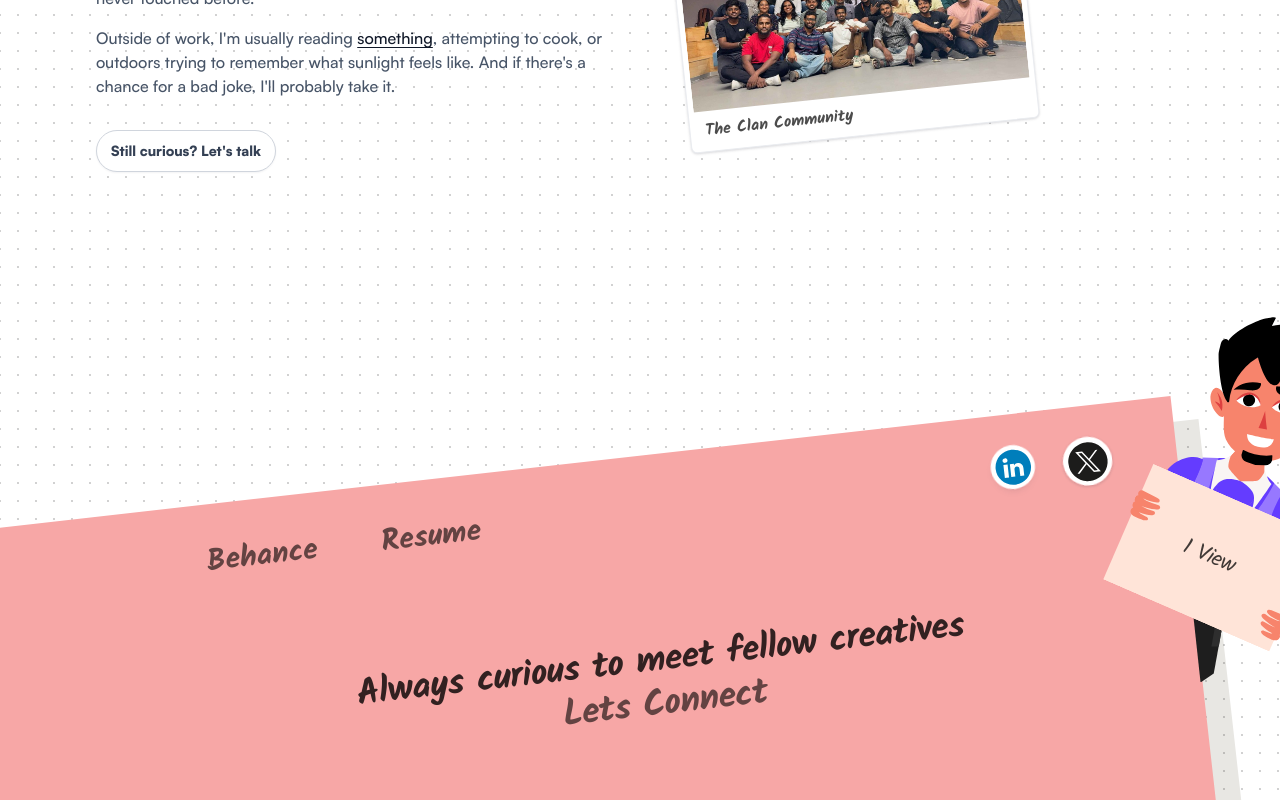
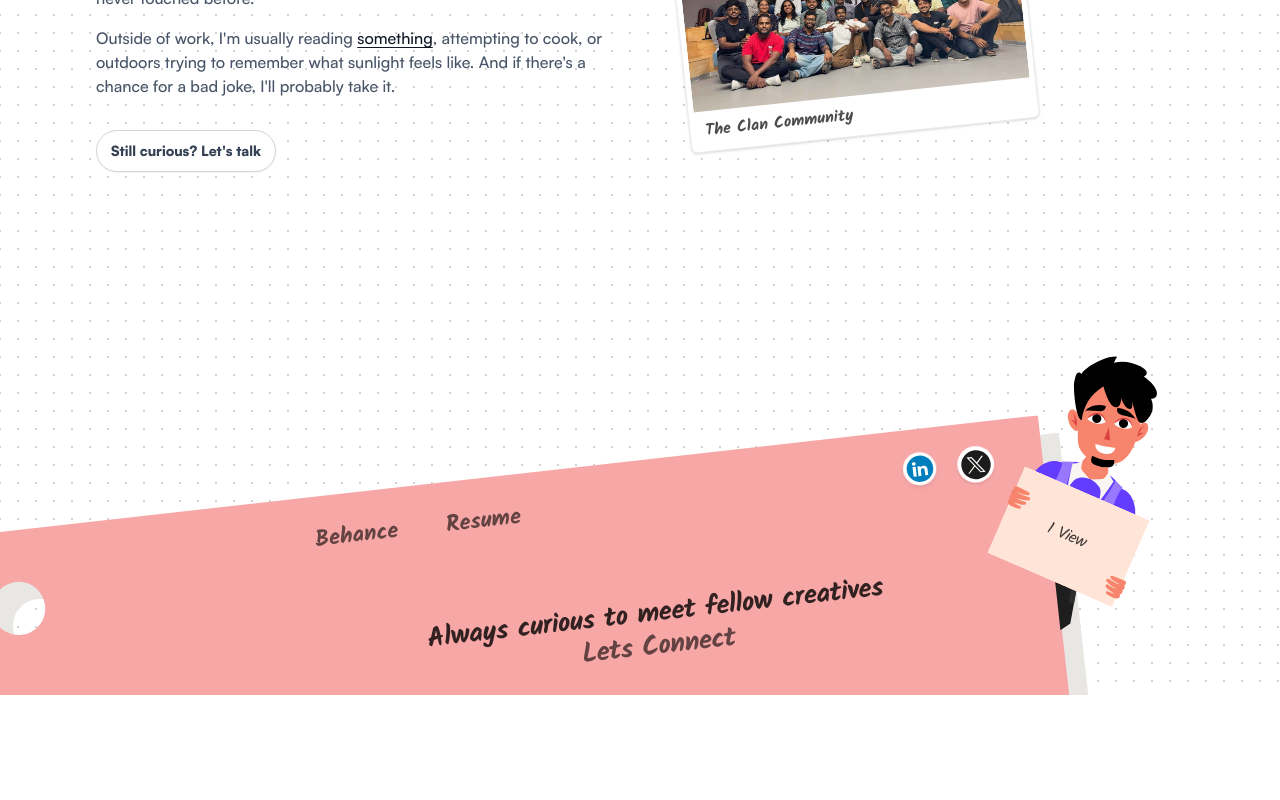
Before and after one commit to Akash-karan/Akash-Resume, a Next.js app: page / in a window 1280 px wide. Shown: the part 3460-4260 px from the top of the page. After the commit the page ends 4155 px from the top, so only its background shows below. Built offline with nearby package versions, Linux system fonts and the light colour scheme.

Commit message:
Scale down footer by 25% with centered text alignment

```diff
--- a/src/components/Footer.tsx
+++ b/src/components/Footer.tsx
@@ -175,8 +175,8 @@ export default function Footer() {
           </div>
         </div>
 
-        {/* Desktop Layout - Exact Figma Coordinates */}
-        <div className="hidden lg:block relative w-full h-[420px] lg:min-h-[415px]">
+        {/* Desktop Layout - Scaled Down 25% & Centered */}
+        <div className="hidden lg:block relative w-full h-[315px] origin-center scale-[0.75]">
           {/* Squiggle Banner Background (Under/Over) */}
           <img
             src="/images/footer/squiggle-under.svg"
```
